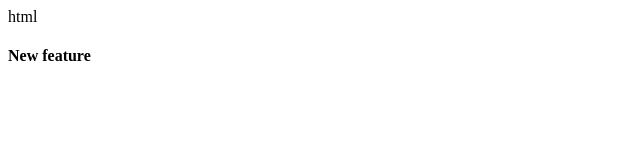
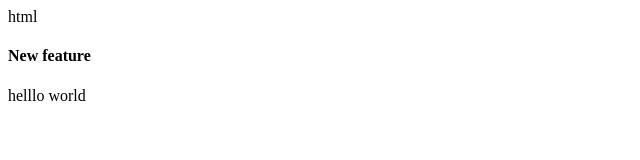
Before and after one commit to pidwid/git_session, a plain HTML site: page index.html in a window 1280 px wide. Shown: the whole page, without its empty margins (0-640 px from the left). Drawn offline with Linux system fonts and the light colour scheme.

Commit message:
new feature

```diff
--- a/index.html
+++ b/index.html
@@ -1,3 +1,5 @@
 <div>html</div>
 
 <h4>New feature</h4>
+
+<div>helllo world</div>
```
